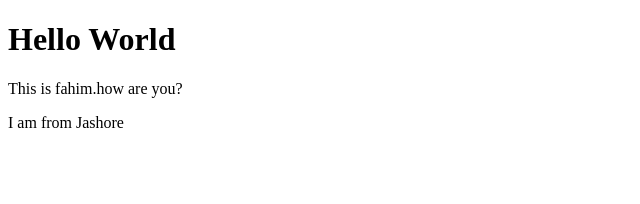
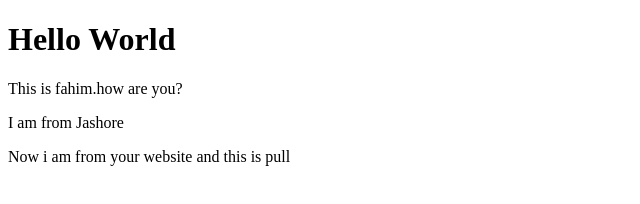
Before and after one commit to 12215060-Fahim/first-project, a plain HTML site: page index.html in a window 1280 px wide. Shown: the whole page, without its empty margins (0-640 px from the left). Drawn offline with Linux system fonts and the light colour scheme.

Commit message:
Update index.html

```diff
--- a/index.html
+++ b/index.html
@@ -9,5 +9,6 @@
     <h1>Hello World</h1>
     <p>This is fahim.how are you?</p>
     <p>I am from Jashore</p>
+    <p>Now i am from your website and this is pull</p>
 </body>
 </html>
```
